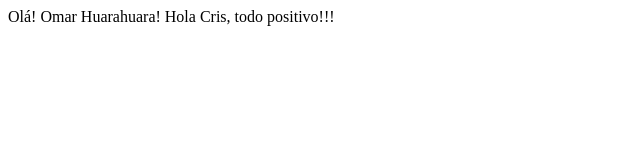
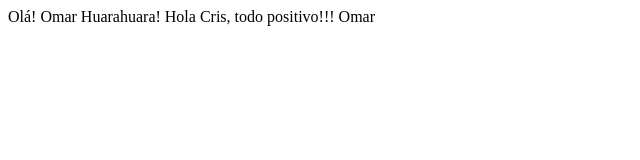
Before and after one commit to CristianoSantan/recodePro_21_22, a plain HTML site: page HTML/index.html in a window 1280 px wide. Shown: the full height of the page, 0-640 px from the left. Drawn offline with Linux system fonts and the light colour scheme.

Commit message:
Criando HTML

```diff
--- a/HTML/index.html
+++ b/HTML/index.html
@@ -9,5 +9,6 @@
 <body>
     Olá! Omar Huarahuara!
     Hola Cris, todo positivo!!!
+    Omar
 </body>
 </html>
```
